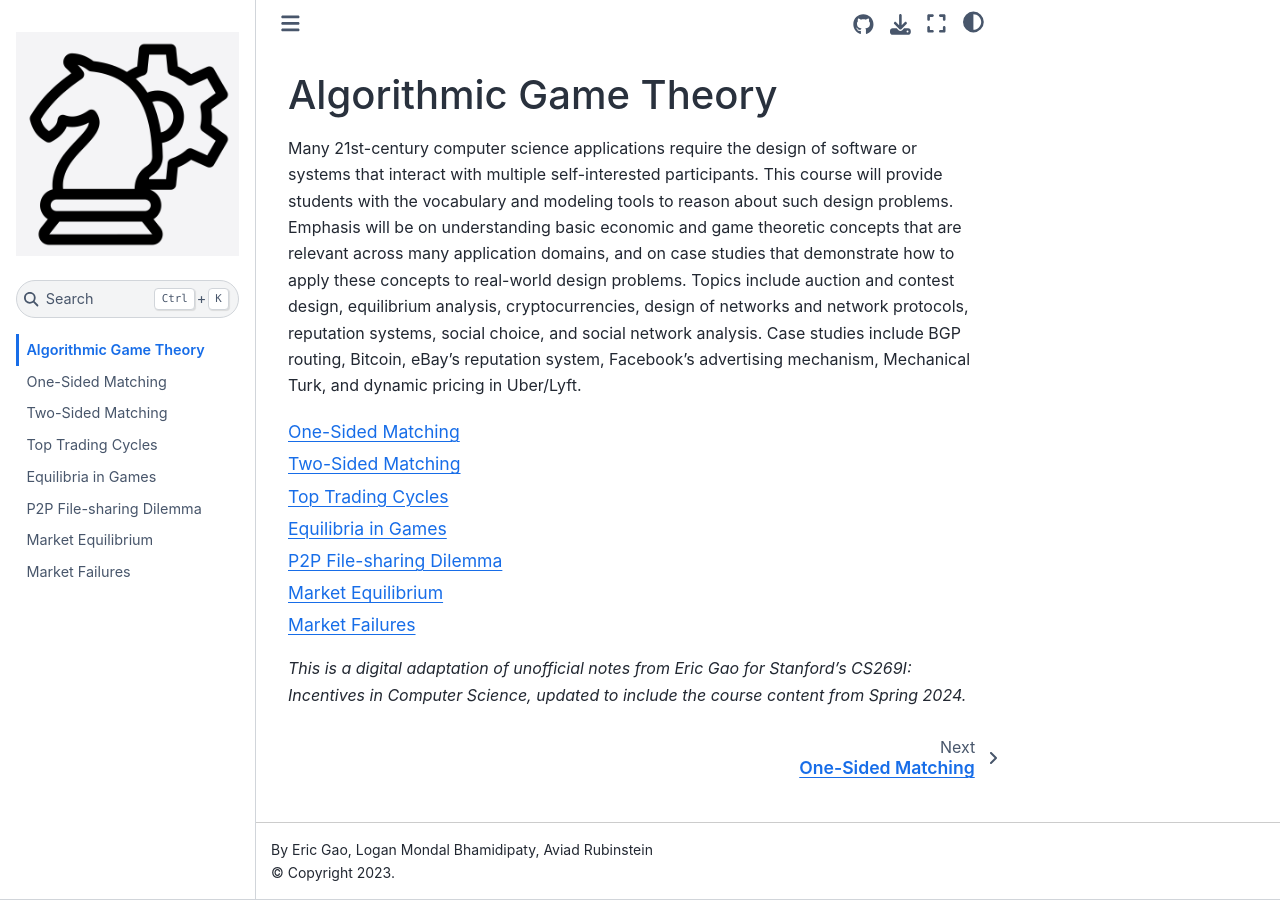
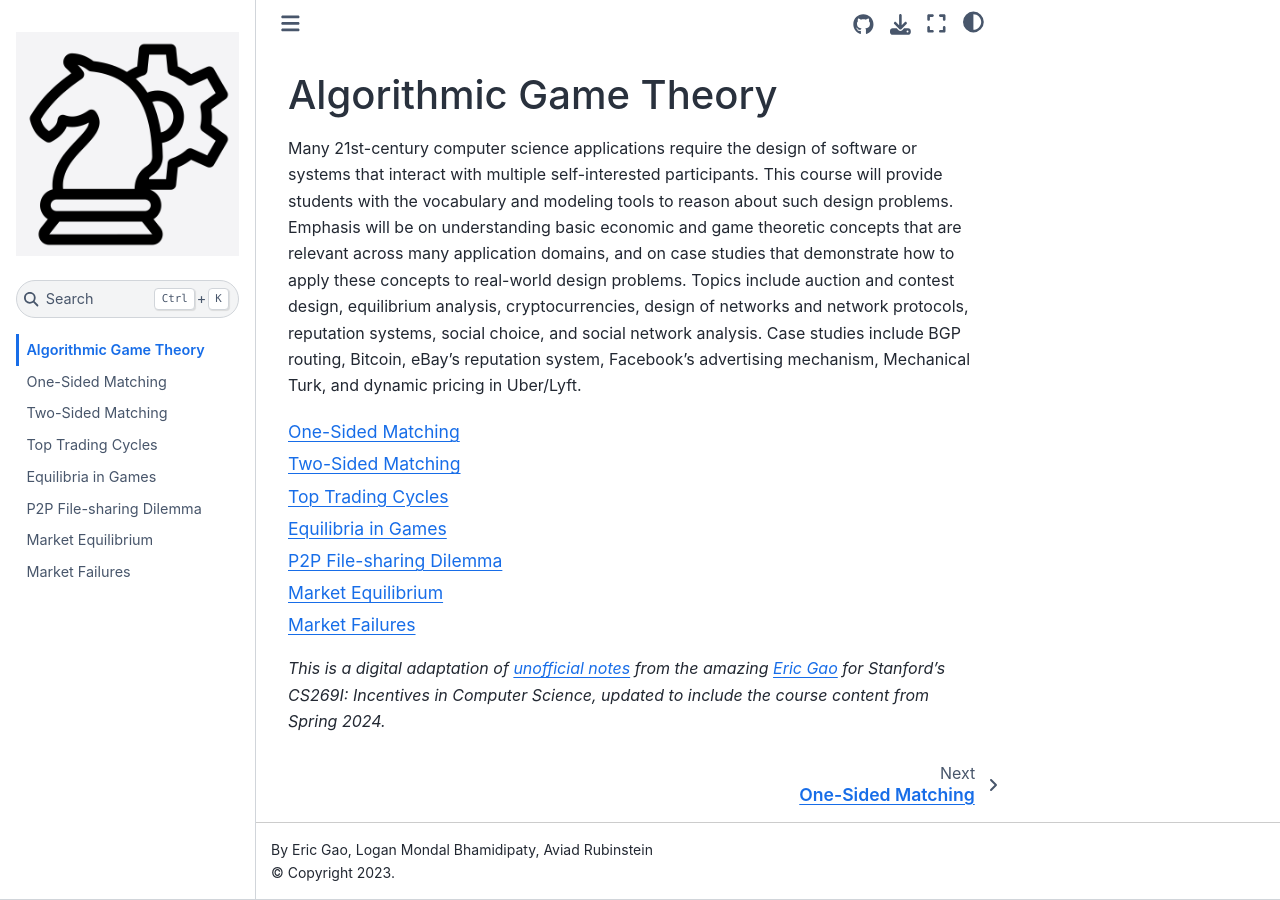
Before and after one commit to FlyingWorkshop/incentives-in-computer-science, a Jupyter Book: the page built from docs/intro.md, in a window 1280 px wide. Built offline with Jupyter Book 1.0.4 settings and Sphinx 7.4.7 and the Sphinx Book theme 1.1.4, drawn with Linux system fonts in a browser that asks for light colours.

Commit message:
added more links

````diff
--- a/docs/intro.md
+++ b/docs/intro.md
@@ -5,4 +5,4 @@ Many 21st-century computer science applications require the design of software o
 ```{tableofcontents}
 ```
 
-*This is a digital adaptation of unofficial notes from Eric Gao for Stanford's CS269I: Incentives in Computer Science, updated to include the course content from Spring 2024.*
+*This is a digital adaptation of [unofficial notes](https://github.com/FlyingWorkshop/CS269I/blob/main/latex/notes.pdf) from the amazing [Eric Gao](https://twitter.com/gaoooric) for Stanford's CS269I: Incentives in Computer Science, updated to include the course content from Spring 2024.*
````
